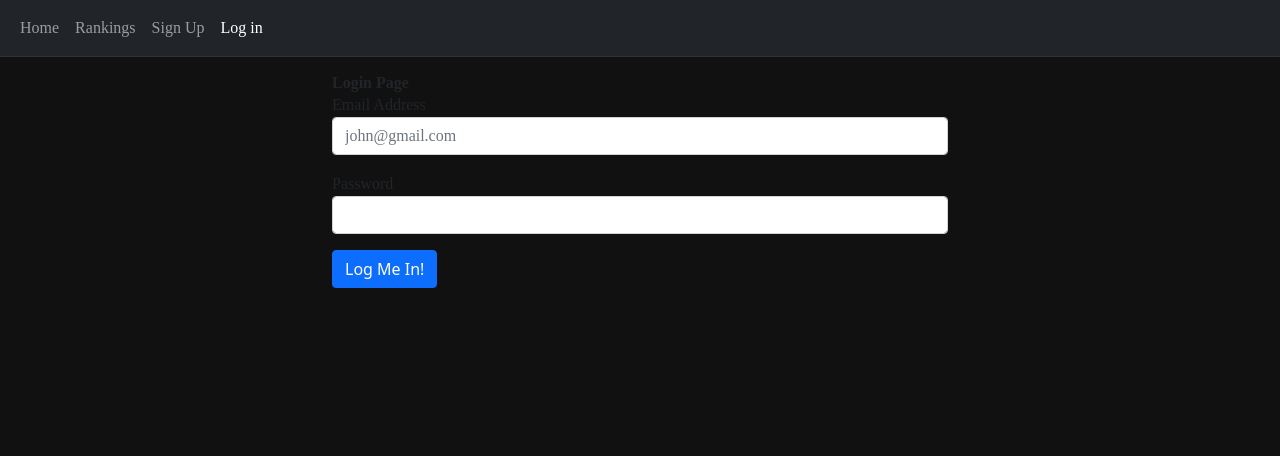
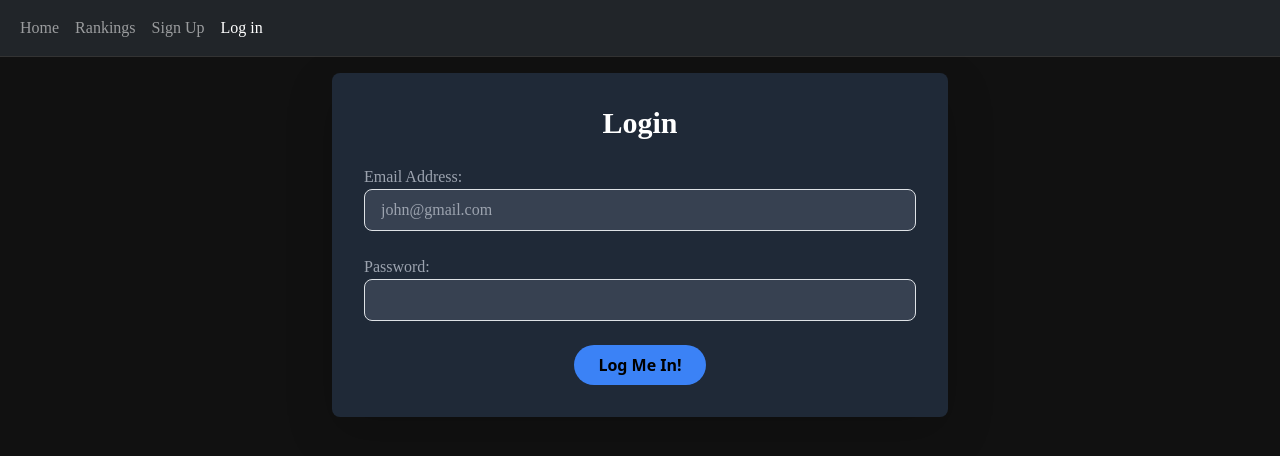
Before and after one commit to DewYourWorst/project-3, a React (Create React App) app in the folder client/: page /login in a window 1280 px wide. Shown: the top 456 px of the page. Built offline with nearby package versions, Linux system fonts and the light colour scheme.

Commit message:
same styling as signup

```diff
--- a/client/src/pages/LoginPage.js
+++ b/client/src/pages/LoginPage.js
@@ -1,79 +1,77 @@
 import { useState } from "react"
 
 const LoginPage = () => {
-  const defForm = { email: "", password: "" }
-  const [ formData, setFormData ] = useState(defForm)
-  const [ loginResult, setLoginResult ] = useState("")
+  const defForm = { email: "", password: "" };
+  const [formData, setFormData] = useState(defForm);
+  const [loginResult, setLoginResult] = useState("");
 
   const handleInputChange = (e) => {
-    setFormData({...formData, [e.target.name]: e.target.value})
-  }
+    setFormData({ ...formData, [e.target.name]: e.target.value });
+  };
 
   const handleFormSubmit = async (e) => {
-    e.preventDefault()
+    e.preventDefault();
     const query = await fetch("/api/auth/login", {
       method: "post",
       body: JSON.stringify(formData),
       headers: {
-        "Content-Type": "application/json"
-      }
-    })
-    const result = await query.json()
+        "Content-Type": "application/json",
+      },
+    });
+    const result = await query.json();
 
-    if( result && result.payload ){
-      window.location.href = "/"
+    if (result && result.payload) {
+      window.location.href = "/";
     } else {
-      setLoginResult("fail")
+      setLoginResult("fail");
     }
-  }
+  };
 
   return (
-    <div style={{ width: "50%", marginLeft: "auto", marginRight: "auto" }}>
-      <h1>Login Page</h1>
+    <div className="w-1/2 mx-auto p-8 bg-gray-800 rounded-lg shadow-lg text-white">
+      <h1 className="text-3xl font-semibold mb-6 text-center">Login</h1>
 
-      <form className="form mb-3">
-        <div className="form-group mb-3">
-          <label>Email Address</label>
+      <form className="space-y-4">
+        <div className="mb-4 flex flex-col">
+          <label className="text-gray-400">Email Address:</label>
           <input
             type="text"
             name="email"
             placeholder="john@gmail.com"
-            className="form-control"
+            className="w-full py-2 px-3 bg-gray-700 border rounded-lg text-gray-200 focus:outline-none focus:ring focus:border-blue-500"
             value={formData.email}
             onChange={handleInputChange}
           />
         </div>
 
-        <div className="form-group mb-3">
-          <label>Password</label>
+        <div className="mb-4 flex flex-col">
+          <label className="text-gray-400">Password:</label>
           <input
             type="password"
             name="password"
-            className="form-control"
+            className="w-full py-2 px-3 bg-gray-700 border rounded-lg text-gray-200 focus:outline-none focus:ring focus:border-blue-500"
             value={formData.password}
             onChange={handleInputChange}
           />
         </div>
 
-        <div className="form-group mb-3 mt-2">
-          <button className="btn btn-primary" onClick={handleFormSubmit}>Log Me In!</button>
+        <div className="flex justify-center">
+          <button
+            className="bg-blue-500 hover:bg-blue-600 text-black font-semibold py-2 px-4 rounded-full transition duration-300 ease-in-out transform hover:scale-105 focus:outline-none focus:ring focus:ring-blue-300"
+            onClick={handleFormSubmit}
+          >
+            Log Me In!
+          </button>
         </div>
       </form>
 
-      { loginResult === "success" && (
-        <div className="alert alert-success" role="alert">
-          Login successful!
-        </div>
-      )}
-
-      { loginResult === "fail" && (
-        <div className="alert alert-danger" role="alert">
+      {loginResult === "fail" && (
+        <div className="bg-red-100 border-l-4 border-red-500 text-red-700 p-4 mt-4">
           Login failed!
         </div>
       )}
     </div>
-  )
+  );
+};
 
-}
-
-export default LoginPage
+export default LoginPage;
```
